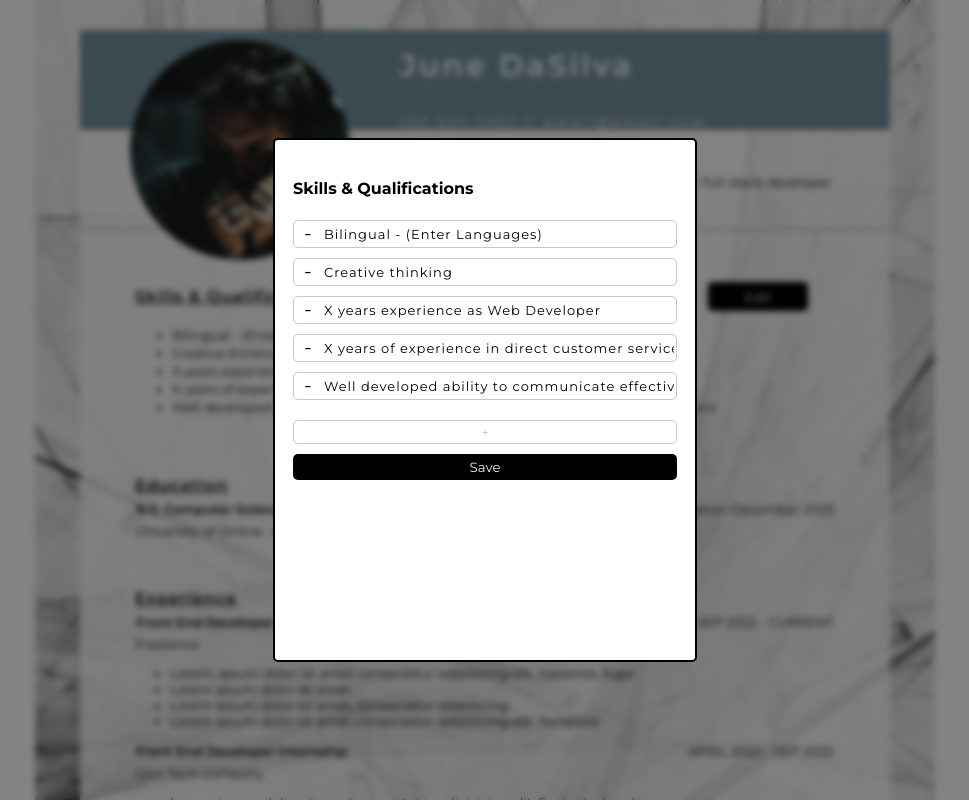
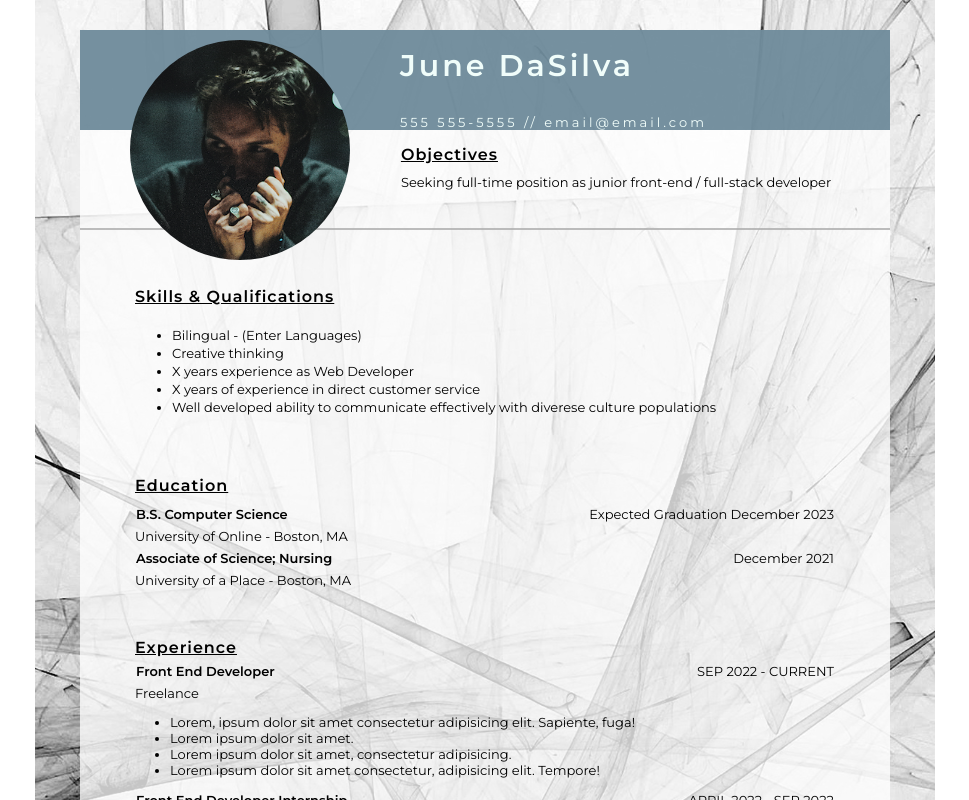
Before and after one commit to JuneDev-html/cv-application, a React (Vite) app: page / in a window 1280 px wide. Shown: the top 800 px of the page, without its empty margins (155-1124 px from the left). Built offline with nearby package versions, Linux system fonts and the light colour scheme; a web font is replaced by a local one.

Commit message:
Create Edit button component

```diff
--- a/src/components/Data.jsx
+++ b/src/components/Data.jsx
@@ -9,3 +9,20 @@ export const defaultSkills = [
       "Well developed ability to communicate effectively with diverese culture populations",
   },
 ];
+
+export const defaultEducation = [
+  {
+    id: 1,
+    degree: "B.S. Computer Science",
+    graduation: "Expected Graduation December 2023",
+    school: "University of Online",
+    schoolLocation: "Boston, MA",
+  },
+  {
+    id: 2,
+    degree: "Associate of Science; Nursing",
+    graduation: "December 2021",
+    school: "University of a Place",
+    schoolLocation: "Boston, MA",
+  },
+];
--- /dev/null
+++ b/src/components/Edit.jsx
@@ -0,0 +1,12 @@
+export const Edit = ({ title, edit, editSection }) => {
+  return (
+    <div className="btn-row">
+      <h4 className="section--title">{title}</h4>
+      {edit.isHovering && (
+        <button className="edit--btn" onClick={editSection}>
+          Edit
+        </button>
+      )}
+    </div>
+  );
+};
--- a/src/components/Education.jsx
+++ b/src/components/Education.jsx
@@ -1,16 +1,95 @@
+import React from "react";
+import { defaultEducation } from "./Data";
+import { Edit } from "./Edit";
+
 export const Education = () => {
+  const [education, setEducation] = React.useState(defaultEducation);
+
+  const editEdu = (e, id) => {
+    const { value } = e.target;
+
+    // setEducation((prevEdu) => {
+    //   return prevEdu.map((body) => {
+    //     return body.id === id
+    //       ? {
+    //           ...body,
+    //           skill: value,
+    //         }
+    //       : body;
+    //   });
+    // });
+  };
+
+  // Add skill
+  // const addEdu = () => {
+  //   setSkills((prevSkills) => {
+  //     return [...prevSkills, { id: prevSkills.length + 1, skill: "" }];
+  //   });
+  // };
+
+  // Remove Skill
+  // const removeEdu = (e) => {
+  //   const { name } = e.target;
+
+  //   setSkills((prevSkills) => {
+  //     return prevSkills.filter((skill) => skill.id != [name]);
+  //   });
+  // };
+
+  // helps to decide whether to show button / editing modal
+  const [edit, setEdit] = React.useState({
+    isHovering: false,
+    isEditing: false,
+  });
+
+  // changes hover state to show edit button
+  const showButton = () => {
+    setEdit((prevData) => ({
+      ...prevData,
+      isHovering: !prevData.isHovering,
+    }));
+  };
+
+  // changes editing state to show editing modal
+  // & puts isHovering into default falsy value
+  const editSection = () => {
+    setEdit((prevData) => ({
+      isHovering: false,
+      isEditing: !prevData.isEditing,
+    }));
+  };
+
+  const educationHistory = education.map((item) => {
+    return (
+      <div key={item.id} name={item.id} className="education--item">
+        <div className="education--lvl">
+          <p className="degree">{item.degree}</p>
+          <p className="degree--completion">{item.graduation}</p>
+        </div>
+        <p className="school">
+          {item.school} - {item.schoolLocation}
+        </p>
+      </div>
+    );
+  });
+
   return (
-    <section className="skills--section">
-      <h4 className="section--title">Education</h4>
-      <div className="education--item">
-        <div className="education--lvl">
-          <p className="degree">B.S. Computer Science</p>
-          <p className="degree--completion">
-            Expected Graduation December 2023
-          </p>
-        </div>
-        <p className="school">University of Online - Boston, MA</p>
-      </div>
+    <section
+      name="isHovering"
+      className="skills--section"
+      onMouseEnter={showButton}
+      onMouseLeave={showButton}
+    >
+      <Edit title="Education" edit={edit} editSection={editSection} />
+      {/* <div className="btn-row">
+        <h4 className="section--title">Education</h4>
+        {edit.isHovering && (
+          <button className="edit--btn" onClick={editSection}>
+            Edit
+          </button>
+        )}
+      </div> */}
+      {educationHistory}
     </section>
   );
 };
--- a/src/components/Header.jsx
+++ b/src/components/Header.jsx
@@ -1,5 +1,6 @@
 import React from "react";
 import { HeadForm } from "./Forms";
+import { Edit } from "./Edit";
 
 export const Header = () => {
   const [data, setData] = React.useState({
@@ -74,21 +75,10 @@ export const Header = () => {
         </section>
       </header>
       <div className="objective">
-        <div className="btn-row">
-          <h4 className="section--title">Objective</h4>
-          {edit.isHovering && (
-            <button className="edit--btn" onClick={editSection}>
-              Edit
-            </button>
-          )}
-        </div>
+        <Edit title="Objectives" edit={edit} editSection={editSection} />
         <p className="section--content">{data.objective}</p>
       </div>
       <hr className="headerBreak" />
     </section>
   );
 };
-
-const editSection = () => {
-  console.log("section editor working");
-};
--- a/src/components/Skills.jsx
+++ b/src/components/Skills.jsx
@@ -1,6 +1,7 @@
 import React from "react";
 import { SkillsForm } from "./Forms";
 import { defaultSkills } from "./Data";
+import { Edit } from "./Edit";
 
 export const Skills = () => {
   const [skills, setSkills] = React.useState(defaultSkills);
@@ -40,7 +41,7 @@ export const Skills = () => {
   // helps to decide whether to show button / editing modal
   const [edit, setEdit] = React.useState({
     isHovering: false,
-    isEditing: true,
+    isEditing: false,
   });
 
   // changes hover state to show edit button
@@ -89,14 +90,11 @@ export const Skills = () => {
           <div id="overlay"></div>
         </div>
       )}
-      <div className="btn-row">
-        <h4 className="section--title">Skills & Qualifications</h4>
-        {edit.isHovering && (
-          <button className="edit--btn" onClick={editSection}>
-            Edit
-          </button>
-        )}
-      </div>
+      <Edit
+        title="Skills & Qualifications"
+        edit={edit}
+        editSection={editSection}
+      />
       <ul className="skills--list">{allSkills}</ul>
     </section>
   );
```
